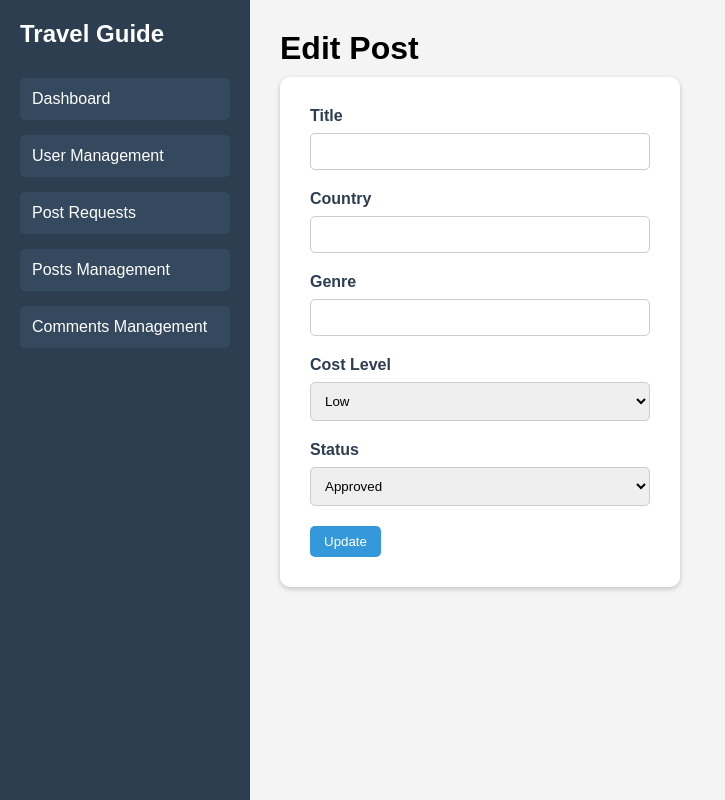
After one commit to AnikAbdullah/travel-guide, a PHP site: page /views/admin/edit_post.php?id=1 in a window 1280 px wide. The commit adds this page. Shown: the whole page, without its empty margins (0-725 px from the left). Run offline with PHP 8.4, Linux system fonts and the light colour scheme; data that the repository does not hold is empty.

Commit message:
Complete admin user and post management features

```diff
--- a/public/css/style.css
+++ b/public/css/style.css
@@ -189,3 +189,6 @@ form button:hover{
 .add-btn:hover{
     background-color: #219150;
 }
+.action-buttons{
+    white-space: nowrap;
+}
--- a/views/admin/add_user.php
+++ b/views/admin/add_user.php
@@ -58,7 +58,7 @@ if(isset($_POST['add'])){
         <a href="dashboard.php">Dashboard</a>
         <a href="users.php">User Management</a>
         <a href="post_requests.php">Post Requests</a>
-        <a href="#">Posts Management</a>
+        <a href="posts.php">Posts Management</a>
         <a href="#">Comments Management</a>
 
     </div>
--- a/views/admin/dashboard.php
+++ b/views/admin/dashboard.php
@@ -35,8 +35,8 @@ $commentCount = mysqli_fetch_assoc($commentQuery);
 
         <a href="dashboard.php">Dashboard</a>
         <a href="users.php">User Management</a>
-        <a href="#">Post Requests</a>
-        <a href="#">Posts Management</a>
+       <a href="post_requests.php">Post Requests</a>
+        <a href="posts.php">Posts Management</a>
         <a href="#">Comments Management</a>
 
     </div>
--- /dev/null
+++ b/views/admin/edit_post.php
@@ -0,0 +1,90 @@
+<?php
+
+include "../../config/db.php";
+
+$id = $_GET['id'];
+
+$postQuery = mysqli_query($conn, "SELECT * FROM posts WHERE id=$id");
+$post = mysqli_fetch_assoc($postQuery);
+
+if(isset($_POST['update'])){
+
+    $title = $_POST['title'];
+    $country = $_POST['country'];
+    $genre = $_POST['genre'];
+    $cost_level = $_POST['cost_level'];
+    $status = $_POST['status'];
+
+    mysqli_query($conn,
+    "UPDATE posts SET
+    title='$title',
+    country='$country',
+    genre='$genre',
+    cost_level='$cost_level',
+    status='$status'
+    WHERE id=$id");
+
+    header("Location: posts.php");
+    exit;
+}
+
+?>
+
+<!DOCTYPE html>
+<html>
+
+<head>
+    <title>Edit Post</title>
+    <link rel="stylesheet" href="../../public/css/style.css">
+</head>
+
+<body>
+
+<div class="sidebar">
+    <h2>Travel Guide</h2>
+
+    <a href="dashboard.php">Dashboard</a>
+    <a href="users.php">User Management</a>
+    <a href="post_requests.php">Post Requests</a>
+    <a href="posts.php">Posts Management</a>
+    <a href="#">Comments Management</a>
+</div>
+
+<div class="main">
+
+    <h1>Edit Post</h1>
+
+    <form method="POST">
+
+        <label>Title</label><br>
+        <input type="text" name="title" value="<?php echo $post['title']; ?>" required><br>
+
+        <label>Country</label><br>
+        <input type="text" name="country" value="<?php echo $post['country']; ?>" required><br>
+
+        <label>Genre</label><br>
+        <input type="text" name="genre" value="<?php echo $post['genre']; ?>" required><br>
+
+        <label>Cost Level</label><br>
+        <select name="cost_level">
+            <option value="low" <?php if($post['cost_level'] == 'low') echo 'selected'; ?>>Low</option>
+            <option value="medium" <?php if($post['cost_level'] == 'medium') echo 'selected'; ?>>Medium</option>
+            <option value="high" <?php if($post['cost_level'] == 'high') echo 'selected'; ?>>High</option>
+        </select><br>
+
+        <label>Status</label><br>
+        <select name="status">
+            <option value="approved" <?php if($post['status'] == 'approved') echo 'selected'; ?>>Approved</option>
+            <option value="pending" <?php if($post['status'] == 'pending') echo 'selected'; ?>>Pending</option>
+            <option value="rejected" <?php if($post['status'] == 'rejected') echo 'selected'; ?>>Rejected</option>
+        </select><br>
+
+        <button class="edit-btn" type="submit" name="update">Update</button>
+
+    </form>
+
+</div>
+
+</body>
+
+</html>
--- a/views/admin/edit_user.php
+++ b/views/admin/edit_user.php
@@ -58,8 +58,8 @@ if(isset($_POST['update'])){
 
         <a href="dashboard.php">Dashboard</a>
         <a href="users.php">User Management</a>
-        <a href="#">Post Requests</a>
-        <a href="#">Posts Management</a>
+        <a href="post_requests.php">Post Requests</a>
+        <a href="posts.php">Posts Management</a>
         <a href="#">Comments Management</a>
 
     </div>
--- a/views/admin/users.php
+++ b/views/admin/users.php
@@ -26,7 +26,7 @@ $userQuery = mysqli_query($conn, "SELECT * FROM users");
         <a href="dashboard.php">Dashboard</a>
         <a href="users.php">User Management</a>
         <a href="post_requests.php">Post Requests</a>
-        <a href="#">Posts Management</a>
+       <a href="posts.php">Posts Management</a>
         <a href="#">Comments Management</a>
 
     </div>
```
Also changed, not shown: views/admin/approve_request.php (added, +33 -0 lines), views/admin/delete_post.php (added, +17 -0 lines), views/admin/post_requests.php (added, +121 -0 lines), views/admin/posts.php (added, +95 -0 lines), views/admin/reject_request.php (added, +15 -0 lines).
